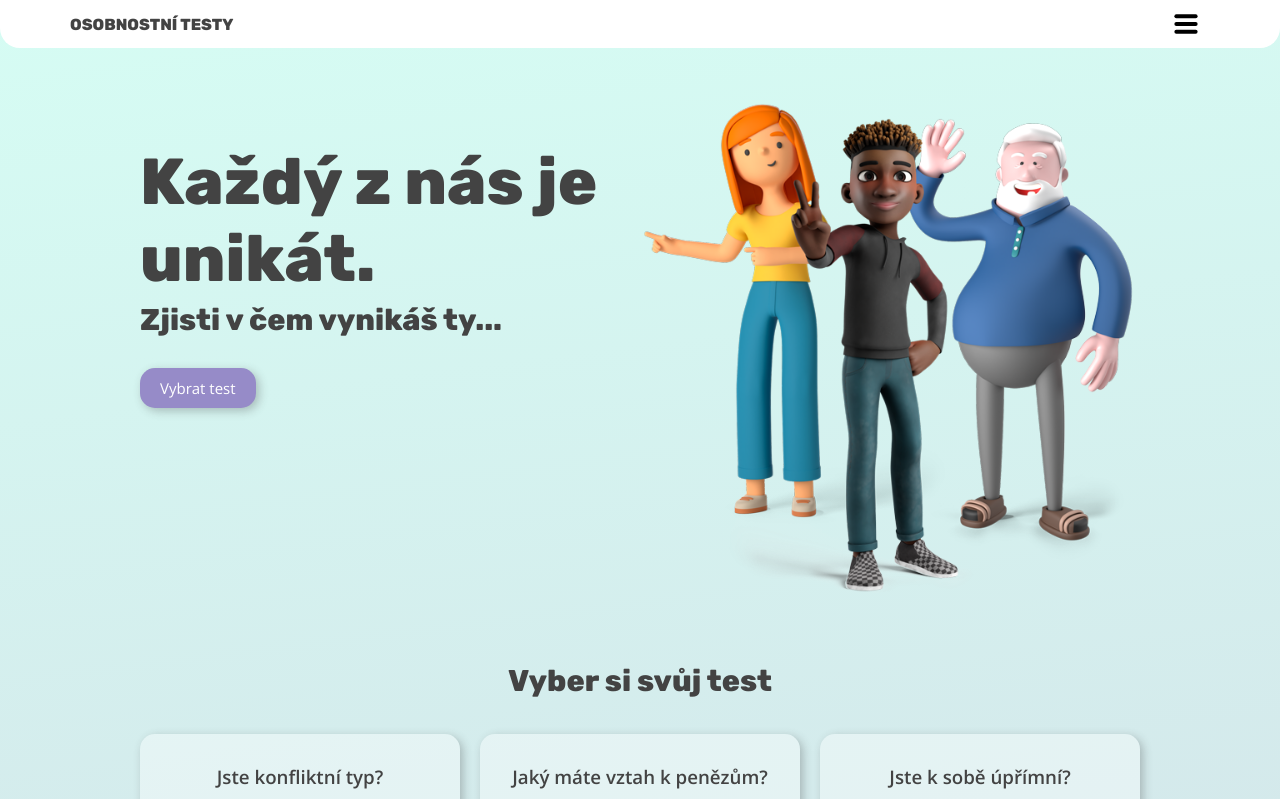
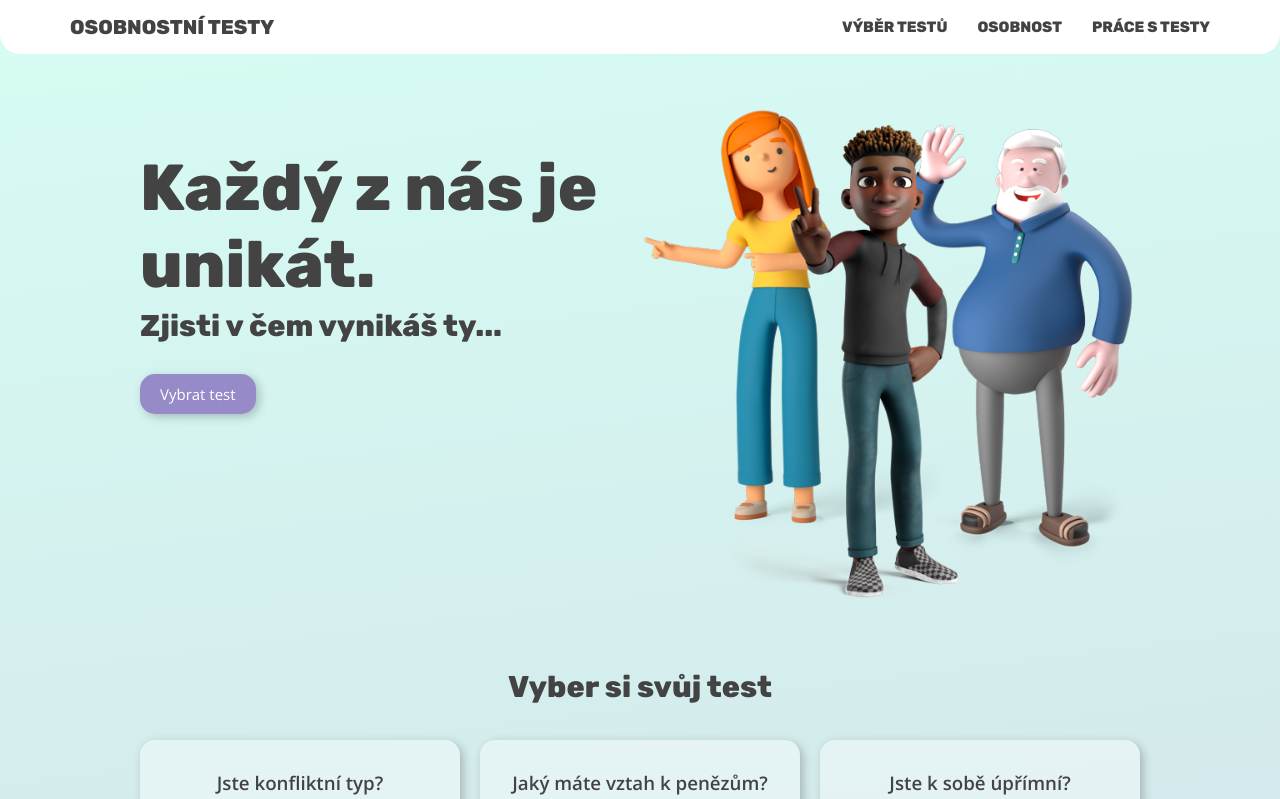
Before and after one commit to gracianaa/osobnostni-testy, a React (Vite) app: page / in a window 1280 px wide. Shown: the top 799 px of the page. Built offline with nearby package versions, Linux system fonts and the light colour scheme.

Commit message:
burgerIcon animation

```diff
--- a/src/components/Menu/index.jsx
+++ b/src/components/Menu/index.jsx
@@ -1,29 +1,36 @@
 import './style.css';
 import { useState } from 'react';
 import { Link } from 'react-router-dom';
+import { NavLink } from 'react-router-dom';
 import { MenuItem } from '../MenuItem';
 
 export const Menu = ({ onToggleMenu, menuOpened }) => {
   const handleClick = () => {
     onToggleMenu(!menuOpened);
   };
+  const burgerClass = `burgerBar ${menuOpened ? 'cross' : 'burger'}`;
 
   return (
     <nav className={menuOpened ? 'menu menu--opened' : 'menu'}>
       <div className="menu__toolBar">
-        <Link className="menu__logo" to="/#home">
+        <NavLink className="menu__logo" to="/#home">
           Osobnostní testy
-        </Link>
-
-        <button onClick={handleClick} className="menu__btn"></button>
+        </NavLink>
+        <div className={'menu__hamburgerIcon'} onClick={handleClick}>
+          <span className={burgerClass}></span>
+          <span className={burgerClass}></span>
+          <span className={burgerClass}></span>
         </div>
-
         <div
           className={
-          menuOpened ? 'menu__draver' : 'menu__draver menu__draver--closed'
+            menuOpened ? 'menu__items' : 'menu__items menu__items--closed'
           }
         >
-        <MenuItem onSelect={handleClick} id="/#chooseTest" text="Výběr testů" />
+          <MenuItem
+            onSelect={handleClick}
+            id="/#chooseTest"
+            text="Výběr testů"
+          />
           <MenuItem
             onSelect={handleClick}
             id="/#aboutPersonality"
@@ -35,6 +42,7 @@ export const Menu = ({ onToggleMenu, menuOpened }) => {
             text="Práce s testy"
           />
         </div>
+      </div>
     </nav>
   );
 };
--- a/src/components/Menu/style.css
+++ b/src/components/Menu/style.css
@@ -7,50 +7,92 @@
   width: 100%;
 }
 
-.menu--opened {
-  border-radius: 0;
-}
-
 .menu__toolBar {
   display: flex;
-  padding: 0px 30px;
+  padding: 15px 30px;
   justify-content: space-between;
   align-items: center;
   max-width: 1200px;
   margin: 0 auto;
 }
 
-.menu__draver {
+.menu__items {
+  display: flex;
+  gap: 30px;
+  justify-content: center;
+  align-items: center;
+}
+
+.menu__hamburgerIcon {
+  display: none;
+}
+
+@media screen and (max-width: 700px) {
+  .menu__hamburgerIcon {
+    display: flex;
+    flex-direction: column;
+    align-items: center;
+    justify-content: center;
+    width: 30px;
+    gap: 5px;
+    cursor: pointer;
+  }
+
+  span {
+    height: 4px;
+    width: 100%;
+    background-color: var(--color-secondary);
+    border-radius: 2px;
+  }
+
+  .menu--opened {
+    border-radius: 0;
+  }
+
+  .menu__items {
     position: absolute;
-  top: 48px;
+    flex-direction: column;
+    top: 52px;
     left: 0;
     z-index: 2;
     width: 100%;
     background-color: white;
     border-radius: 0 0 20px 20px;
-  padding: 0px 20px 20px 20px;
+    padding-bottom: 15px;
+    gap: 10px;
+  }
 
+  .menu__items--closed {
+    display: none;
   }
+
+  span.cross:nth-child(1) {
+    transform: translate(0, 9px) rotate(45deg);
+    transition: cubic-bezier(0.175, 0.885, 0.32, 1.275) 0.5s;
+  }
+
+  span.cross:nth-child(2) {
+    transform: scale(0.1);
+    transition: cubic-bezier(0.175, 0.885, 0.32, 1.275) 0.5s;
+  }
+
+  span.cross:nth-child(3) {
+    transform: translate(0, -9px) rotate(135deg);
+    transition: cubic-bezier(0.175, 0.885, 0.32, 1.275) 0.5s;
+  }
+
+  span.burger {
+    transform: translate(0) rotate(0);
+    transition: cubic-bezier(0.175, 0.885, 0.32, 1.275) 0.5s;
+  }
+}
+
+
 
 .menu__logo {
   text-decoration: none;
   font-family: var(--font-primary);
   color: var(--color-secondary);
   text-transform: uppercase;
+  font-size: 20px;
 }
-
-.menu__btn {
-  display: block;
-  background-color: transparent;
-  background-image: url(./menu-icon.svg);
-  background-size: cover;
-  width: 1.5rem;
-  height: 1.5rem;
-  margin: 0.75rem;
-  border: none;
-  cursor: pointer;
-}
-
-.menu__draver--closed {
-  display: none;
-}
--- a/src/components/MenuItem/index.jsx
+++ b/src/components/MenuItem/index.jsx
@@ -1,3 +1,4 @@
+import { NavLink } from 'react-router-dom';
 import './style.css';
 
 export const MenuItem = ({ text, onSelect, id }) => {
@@ -6,8 +7,8 @@ export const MenuItem = ({ text, onSelect, id }) => {
   };
 
   return (
-    <a onClick={handleClick} href={id} className="menu-item">
+    <NavLink to={id} className="menu-item" onClick={handleClick}>
       {text}
-    </a>
+    </NavLink>
   );
 };
--- a/src/components/MenuItem/style.css
+++ b/src/components/MenuItem/style.css
@@ -1,13 +1,15 @@
 .menu-item {
+  text-transform: uppercase;
+  font-size: 15px;
   display: block;
   text-align: center;
   font-family: var(--font-primary);
-  color: var(--color-primary);
+  color: var(--color-secondary);
   text-decoration: none;
-  margin: 10px;
   transition: transform 0.15s;
 }
 
 .menu-item:hover {
   transform: scale(1.1);
+  color: var(--color-primary);
 }
--- a/src/pages/App/index.jsx
+++ b/src/pages/App/index.jsx
@@ -30,7 +30,12 @@ export const App = () => {
   return (
     <div id="home" className="site" onClick={handleClick}>
       <Menu onToggleMenu={setMenuOpened} menuOpened={menuOpened} />
-      <div className="content">
+      <div
+        className="content"
+        onClick={() => {
+          setMenuOpened(false);
+        }}
+      >
         <Outlet />
       </div>
 
```
Lines whose indentation alone changed are shown as unchanged.
